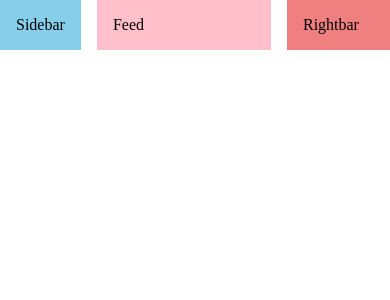
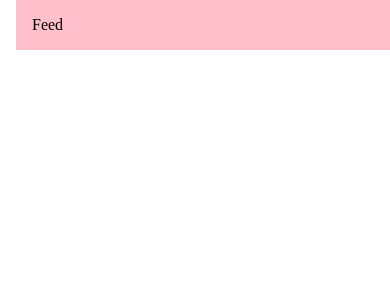
Before and after one commit to KateLockhart/MUIResponsiveDemo, a React (Create React App) app: page / in a window 390 px wide. Shown: the top 300 px of the page. Built offline with nearby package versions, Linux system fonts and the light colour scheme.

Commit message:
Added MUI breakpoints for small screen layout responsiveness.

```diff
--- a/src/components/Rightbar.jsx
+++ b/src/components/Rightbar.jsx
@@ -3,7 +3,14 @@
 
 export const Rightbar = () => {
   return (
-    <Box bgcolor="lightcoral" flex={2} p={2}>
+    <Box
+      bgcolor="lightcoral"
+      flex={2}
+      p={2}
+      sx={{
+        display: { xs: "none", sm: "block" },
+      }}
+    >
       Rightbar
     </Box>
   );
--- a/src/components/Sidebar.jsx
+++ b/src/components/Sidebar.jsx
@@ -3,7 +3,14 @@
 
 export const Sidebar = () => {
   return (
-    <Box bgcolor="skyblue" flex={1} p={2}>
+    <Box
+      bgcolor="skyblue"
+      flex={1}
+      p={2}
+      sx={{
+        display: { xs: "none", sm: "block" },
+      }}
+    >
       Sidebar
     </Box>
   );
```
